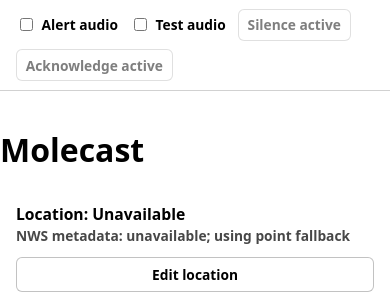
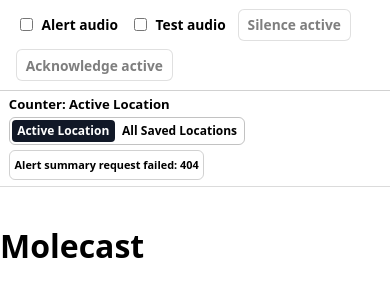
Before and after one commit to Hawcelison/molecast, a Python web app: template backend/app/templates/dashboard.html in a window 390 px wide. Shown: the top 300 px of the page. Run offline with Jinja, Linux system fonts and the light colour scheme; the template is opened without the code that fills it: most values are stand-ins (such as "Sample title", 1, 10 or a date in 2020); some libraries are stand-ins or nearby versions.

Commit message:
Add scoped alert counter UI

```diff
--- a/backend/app/constants.py
+++ b/backend/app/constants.py
@@ -2,7 +2,7 @@
 
 APP_NAME = "Molecast"
 # Default only. Runtime version is read through Settings.app_version from APP_VERSION.
-APP_VERSION = "0.7.2"
+APP_VERSION = "0.7.3"
 APP_VERSION_ENV_VAR = "APP_VERSION"
 APP_VERSION_SCHEME = "semver"
 CHANGELOG_FILE_NAME = "CHANGELOG.md"
@@ -22,12 +22,12 @@ DEFAULT_LOCATION_ZOOM = 9
 WEATHER_REFRESH_SECONDS = 900
 ALERT_REFRESH_SECONDS = 60
 NWS_ACTIVE_ALERTS_URL = "https://api.weather.gov/alerts/active"
-NWS_USER_AGENT = "Molecast/0.7.2"
+NWS_USER_AGENT = "Molecast/0.7.3"
 GEOCODER_PROVIDER = "census"
 CENSUS_GEOCODER_BASE_URL = "https://geocoding.geo.census.gov/geocoder"
 CENSUS_GEOCODER_BENCHMARK = "Public_AR_Current"
 GEOCODER_TIMEOUT_SECONDS = 5
-GEOCODER_USER_AGENT = "Molecast/0.7.2"
+GEOCODER_USER_AGENT = "Molecast/0.7.3"
 TEST_ALERTS_FILE = "test/alerts_test.json"
 LOG_RETENTION_DAYS = 7
 LOG_LEVEL = "INFO"
--- a/backend/app/static/css/app.css
+++ b/backend/app/static/css/app.css
@@ -26,6 +26,7 @@ table {
 }
 
 #dashboard > .alert-controls,
+#dashboard > .alert-summary,
 #dashboard > .alert-banner-container {
   position: relative;
   z-index: 10;
@@ -135,6 +136,112 @@ table {
 .alert-control-button:disabled {
   cursor: not-allowed;
   opacity: 0.5;
+}
+
+.alert-summary {
+  border-bottom: 1px solid color-mix(in srgb, currentColor 14%, transparent);
+  box-sizing: border-box;
+  display: grid;
+  gap: 0.5rem;
+  padding: 0.55rem 1rem;
+  width: 100%;
+}
+
+.alert-summary__header {
+  align-items: center;
+  display: flex;
+  flex-wrap: wrap;
+  gap: 0.5rem 0.75rem;
+  justify-content: space-between;
+}
+
+.alert-summary__scope-label {
+  font-size: 0.88rem;
+  line-height: 1.2;
+}
+
+.alert-summary__scope-selector {
+  align-items: center;
+  border: 1px solid color-mix(in srgb, currentColor 24%, transparent);
+  border-radius: 6px;
+  display: inline-flex;
+  flex-wrap: wrap;
+  gap: 0.2rem;
+  padding: 0.18rem;
+}
+
+.alert-summary__scope-button {
+  background: transparent;
+  border: 0;
+  border-radius: 4px;
+  color: inherit;
+  cursor: pointer;
+  font: inherit;
+  font-size: 0.82rem;
+  font-weight: 800;
+  line-height: 1.2;
+  padding: 0.34rem 0.48rem;
+}
+
+.alert-summary__scope-button.is-selected {
+  background: #111827;
+  color: #ffffff;
+}
+
+.alert-summary__body {
+  align-items: center;
+  display: flex;
+  flex-wrap: wrap;
+  gap: 0.4rem;
+}
+
+.alert-summary__chip,
+.alert-summary__note,
+.alert-summary__partial,
+.alert-summary__empty {
+  align-items: center;
+  border: 1px solid color-mix(in srgb, currentColor 18%, transparent);
+  border-radius: 6px;
+  display: inline-flex;
+  gap: 0.34rem;
+  line-height: 1.15;
+  min-height: 1.85rem;
+  padding: 0.3rem 0.48rem;
+}
+
+.alert-summary__chip-label {
+  font-size: 0.72rem;
+  font-weight: 800;
+  opacity: 0.78;
+  text-transform: uppercase;
+  white-space: nowrap;
+}
+
+.alert-summary__chip-value {
+  font-size: 0.9rem;
+  font-weight: 900;
+  overflow-wrap: anywhere;
+}
+
+.alert-summary__chip--highest {
+  --summary-accent: #2563eb;
+  --summary-fg: #ffffff;
+  background: var(--summary-accent);
+  border-color: color-mix(in srgb, var(--summary-fg) 36%, transparent);
+  color: var(--summary-fg);
+}
+
+.alert-summary__note,
+.alert-summary__partial,
+.alert-summary__empty {
+  font-size: 0.82rem;
+  font-weight: 800;
+}
+
+.alert-summary__partial {
+  background: #fef3c7;
+  border-color: #f59e0b;
+  color: #78350f;
 }
 
 .alert-banner {
@@ -1607,6 +1714,47 @@ button.is-active {
 }
 
 @media (max-width: 900px) {
+  .alert-summary {
+    gap: 0.32rem;
+    padding: 0.38rem 0.55rem;
+  }
+
+  .alert-summary__header,
+  .alert-summary__body {
+    gap: 0.28rem;
+  }
+
+  .alert-summary__scope-label,
+  .alert-summary__chip-value {
+    font-size: 0.82rem;
+  }
+
+  .alert-summary__scope-selector {
+    gap: 0.12rem;
+    padding: 0.12rem;
+  }
+
+  .alert-summary__scope-button {
+    font-size: 0.75rem;
+    padding: 0.24rem 0.34rem;
+  }
+
+  .alert-summary__chip,
+  .alert-summary__note,
+  .alert-summary__partial,
+  .alert-summary__empty {
+    gap: 0.22rem;
+    min-height: 1.35rem;
+    padding: 0.18rem 0.3rem;
+  }
+
+  .alert-summary__chip-label,
+  .alert-summary__note,
+  .alert-summary__partial,
+  .alert-summary__empty {
+    font-size: 0.68rem;
+  }
+
   .editor-header,
   .editor-status,
   .editor-grid,
--- a/backend/app/static/js/app.js
+++ b/backend/app/static/js/app.js
@@ -84,13 +84,15 @@
   async function loadAlerts() {
     const alertList = document.getElementById("alerts-list");
     const bannerContainer = document.getElementById("alert-banner-container");
-    if (!alertList && !bannerContainer) {
+    const summaryContainer = document.getElementById("alert-summary-counter");
+    if (!alertList && !bannerContainer && !summaryContainer) {
       return;
     }
 
     try {
       const result = await window.MolecastAlertsApi.fetchActiveAlerts();
       window.MolecastAlertBanners.render(bannerContainer, result.alerts);
+      window.MolecastAlertSummary?.refresh();
       document.dispatchEvent(new CustomEvent("molecast:alerts-updated", {
         detail: { alerts: result.alerts },
       }));
@@ -103,6 +105,7 @@
       document.dispatchEvent(new CustomEvent("molecast:alerts-updated", {
         detail: { alerts: [] },
       }));
+      window.MolecastAlertSummary?.refresh();
       window.MOLECAST_ALERT_MAP?.renderAlerts([]);
       resetAlertViews(alertList, bannerContainer);
     }
@@ -112,5 +115,8 @@
     refreshAlerts: loadAlerts,
   };
 
-  document.addEventListener("DOMContentLoaded", loadAlerts);
+  document.addEventListener("DOMContentLoaded", function () {
+    window.MolecastAlertSummary?.init();
+    loadAlerts();
+  });
 })();
--- /dev/null
+++ b/backend/app/static/js/modules/alert-summary.js
@@ -0,0 +1,198 @@
+(function (global) {
+  const SCOPES = {
+    active: "Active Location",
+    saved: "All Saved Locations",
+  };
+
+  let currentScope = "active";
+  let lastSummary = null;
+  let initialized = false;
+
+  function createElement(tagName, className, text) {
+    const element = document.createElement(tagName);
+    if (className) {
+      element.className = className;
+    }
+    if (text !== undefined && text !== null) {
+      element.textContent = String(text);
+    }
+    return element;
+  }
+
+  function container() {
+    return document.getElementById("alert-summary-counter");
+  }
+
+  function getStoredScope() {
+    const settings = global.MolecastSettingsStore?.getSettings?.() || {};
+    return settings.alertCounterScope === "saved" ? "saved" : "active";
+  }
+
+  function setStoredScope(scope) {
+    if (global.MolecastSettingsStore?.setAlertCounterScope) {
+      global.MolecastSettingsStore.setAlertCounterScope(scope);
+    }
+  }
+
+  function init() {
+    if (initialized || !container()) {
+      return;
+    }
+    initialized = true;
+    currentScope = getStoredScope();
+    renderLoading();
+  }
+
+  function renderLoading() {
+    const root = container();
+    if (!root) {
+      return;
+    }
+    root.replaceChildren(
+      renderHeader(),
+      createElement("div", "alert-summary__body", "Loading alert counter")
+    );
+  }
+
+  function renderError(message) {
+    const root = container();
+    if (!root) {
+      return;
+    }
+    const body = createElement("div", "alert-summary__body");
+    body.append(createElement("span", "alert-summary__empty", message || "Alert counter unavailable"));
+    root.replaceChildren(renderHeader(), body);
+  }
+
+  function renderHeader() {
+    const header = createElement("div", "alert-summary__header");
+    const label = createElement("strong", "alert-summary__scope-label", `Counter: ${SCOPES[currentScope]}`);
+    const selector = createElement("div", "alert-summary__scope-selector");
+    selector.setAttribute("aria-label", "Alert counter scope");
+
+    Object.entries(SCOPES).forEach(function ([scope, text]) {
+      const button = createElement("button", "alert-summary__scope-button", text);
+      button.type = "button";
+      button.dataset.scope = scope;
+      button.setAttribute("aria-pressed", scope === currentScope ? "true" : "false");
+      if (scope === currentScope) {
+        button.classList.add("is-selected");
+      }
+      button.addEventListener("click", function () {
+        if (currentScope === scope) {
+          return;
+        }
+        setScope(scope);
+      });
+      selector.append(button);
+    });
+
+    header.append(label, selector);
+    return header;
+  }
+
+  async function setScope(scope) {
+    currentScope = scope === "saved" ? "saved" : "active";
+    setStoredScope(currentScope);
+    renderLoading();
+    await refresh();
+  }
+
+  async function refresh() {
+    init();
+    if (!container() || !global.MolecastAlertsApi?.fetchAlertSummary) {
+      return null;
+    }
+    try {
+      const summary = await global.MolecastAlertsApi.fetchAlertSummary(currentScope);
+      lastSummary = summary;
+      renderSummary(summary);
+      return summary;
+    } catch (error) {
+      renderError(error.message || "Alert counter unavailable");
+      return null;
+    }
+  }
+
+  function renderSummary(summary) {
+    const root = container();
+    if (!root) {
+      return;
+    }
+    const body = createElement("div", "alert-summary__body");
+    const total = Number(summary?.total) || 0;
+    body.append(
+      metricChip("Total", total),
+      metricChip("Warnings", summary?.warning_count),
+      metricChip("Watches", summary?.watch_count),
+      metricChip("Advisories", summary?.advisory_count),
+      metricChip("Other", summary?.other_count)
+    );
+
+    if (total > 0 && summary?.highest_alert) {
+      body.append(highestAlertChip(summary.highest_alert));
+    } else {
+      body.append(createElement("span", "alert-summary__empty", `No alerts for ${SCOPES[currentScope]}`));
+    }
+
+    const affectedCount = Number(summary?.affected_location_count);
+    if (currentScope === "saved" && Number.isFinite(affectedCount)) {
+      body.append(createElement("span", "alert-summary__note", `${affectedCount} ${affectedCount === 1 ? "location" : "locations"} affected`));
+    }
+
+    if (summary?.partial) {
+      body.append(createElement("span", "alert-summary__partial", "Partial data"));
+    }
+
+    root.replaceChildren(renderHeader(), body);
+  }
+
+  function metricChip(label, value) {
+    const chip = createElement("span", "alert-summary__chip");
+    chip.append(
+      createElement("span", "alert-summary__chip-label", label),
+      createElement("strong", "alert-summary__chip-value", Number(value) || 0)
+    );
+    return chip;
+  }
+
+  function highestAlertChip(alert) {
+    const chip = createElement("span", "alert-summary__chip alert-summary__chip--highest");
+    const color = validHex(alert.color_hex) ? alert.color_hex : "#2563eb";
+    chip.style.setProperty("--summary-accent", color);
+    chip.style.setProperty("--summary-fg", textColorForHex(color));
+    const source = String(alert.source || "").toLowerCase() === "test" ? "TEST: " : "";
+    chip.append(
+      createElement("span", "alert-summary__chip-label", "Highest"),
+      createElement("strong", "alert-summary__chip-value", `${source}${alert.event || alert.id || "Alert"}`)
+    );
+    return chip;
+  }
+
+  function validHex(value) {
+    return typeof value === "string" && /^#[0-9a-fA-F]{6}$/.test(value);
+  }
+
+  function textColorForHex(hex) {
+    if (!validHex(hex)) {
+      return "#ffffff";
+    }
+    const r = parseInt(hex.slice(1, 3), 16);
+    const g = parseInt(hex.slice(3, 5), 16);
+    const b = parseInt(hex.slice(5, 7), 16);
+    const luminance = (0.2126 * r + 0.7152 * g + 0.0722 * b) / 255;
+    return luminance > 0.58 ? "#111827" : "#ffffff";
+  }
+
+  global.MolecastAlertSummary = {
+    currentScope: function () {
+      return currentScope;
+    },
+    init,
+    lastSummary: function () {
+      return lastSummary;
+    },
+    refresh,
+    setScope,
+  };
+})(window);
--- a/backend/app/static/js/modules/alerts-api.js
+++ b/backend/app/static/js/modules/alerts-api.js
@@ -1,5 +1,6 @@
 (function (global) {
   const ALERTS_ENDPOINT = "/api/alerts/active";
+  const ALERT_SUMMARY_ENDPOINT = "/api/alerts/summary";
   const DEFAULT_REFRESH_SECONDS = 60;
 
   async function fetchActiveAlerts() {
@@ -15,8 +16,18 @@
     };
   }
 
+  async function fetchAlertSummary(scope) {
+    const normalizedScope = scope === "saved" ? "saved" : "active";
+    const response = await global.fetch(`${ALERT_SUMMARY_ENDPOINT}?scope=${encodeURIComponent(normalizedScope)}`);
+    if (!response.ok) {
+      throw new Error(`Alert summary request failed: ${response.status}`);
+    }
+    return response.json();
+  }
+
   global.MolecastAlertsApi = {
     DEFAULT_REFRESH_SECONDS,
     fetchActiveAlerts,
+    fetchAlertSummary,
   };
 })(window);
--- a/backend/app/static/js/modules/settings-store.js
+++ b/backend/app/static/js/modules/settings-store.js
@@ -3,6 +3,7 @@
   const DEFAULT_SETTINGS = Object.freeze({
     alertAudioEnabled: false,
     testAudioEnabled: false,
+    alertCounterScope: "active",
     flashingDisabled: true,
     silencedAlertIds: [],
     acknowledgedAlertIds: [],
@@ -31,6 +32,7 @@
     return {
       alertAudioEnabled: Boolean(settings.alertAudioEnabled),
       testAudioEnabled: Boolean(settings.testAudioEnabled),
+      alertCounterScope: normalizeAlertCounterScope(settings.alertCounterScope),
       flashingDisabled: true,
       silencedAlertIds: normalizeIdArray(settings.silencedAlertIds),
       acknowledgedAlertIds: normalizeIdArray(settings.acknowledgedAlertIds),
@@ -44,6 +46,10 @@
         return typeof item === "string" && item.trim();
       }))]
       : [];
+  }
+
+  function normalizeAlertCounterScope(value) {
+    return value === "saved" ? "saved" : "active";
   }
 
   function saveSettings() {
@@ -74,6 +80,10 @@
 
   function setTestAudioEnabled(enabled) {
     return updateSettings({ testAudioEnabled: Boolean(enabled) });
+  }
+
+  function setAlertCounterScope(scope) {
+    return updateSettings({ alertCounterScope: normalizeAlertCounterScope(scope) });
   }
 
   function setFlashingDisabled(_disabled) {
@@ -170,6 +180,7 @@
     markAlertsRead,
     prefersReducedMotion,
     setAlertAudioEnabled,
+    setAlertCounterScope,
     setFlashingDisabled,
     setTestAudioEnabled,
     silenceAlert,
--- a/backend/app/templates/base.html
+++ b/backend/app/templates/base.html
@@ -6,7 +6,7 @@
     <title>Molecast</title>
     <link rel="icon" href="data:,">
     <link href="https://api.mapbox.com/mapbox-gl-js/v3.10.0/mapbox-gl.css" rel="stylesheet">
-    <link rel="stylesheet" href="/static/css/app.css?v=saved-location-rename-edit-20260503">
+    <link rel="stylesheet" href="/static/css/app.css?v=alert-summary-scope-20260504">
     <script src="https://unpkg.com/htmx.org@1.9.12" defer></script>
     <script src="https://api.mapbox.com/mapbox-gl-js/v3.10.0/mapbox-gl.js" defer></script>
     {% block frontend_config %}{% endblock %}
@@ -16,7 +16,7 @@
     <script src="/static/js/county-boundaries.js" defer></script>
     <script src="/static/js/radar.js?v=rainviewer-z7-overzoom-20260429" defer></script>
     <script src="/static/js/alert-map.js?v=alert-map-focus-20260429" defer></script>
-    <script src="/static/js/app.js" defer></script>
+    <script src="/static/js/app.js?v=alert-summary-scope-20260504" defer></script>
     {% block page_scripts %}{% endblock %}
   </head>
   <body>
--- a/backend/app/templates/dashboard.html
+++ b/backend/app/templates/dashboard.html
@@ -7,17 +7,19 @@
 {% endblock %}
 
 {% block page_scripts %}
-<script src="/static/js/modules/settings-store.js?v=alert-ui-20260501b" defer></script>
-<script src="/static/js/modules/alerts-api.js?v=alert-ui-20260501b" defer></script>
+<script src="/static/js/modules/settings-store.js?v=alert-summary-scope-20260504" defer></script>
+<script src="/static/js/modules/alerts-api.js?v=alert-summary-scope-20260504" defer></script>
 <script src="/static/js/modules/alert-icons.js?v=alert-ui-20260501b" defer></script>
 <script src="/static/js/modules/alert-audio.js?v=alert-ui-20260501b" defer></script>
 <script src="/static/js/modules/alert-banners.js?v=alert-ui-20260501b" defer></script>
+<script src="/static/js/modules/alert-summary.js?v=alert-summary-scope-20260504" defer></script>
 <script src="/static/js/location-editor.js?v=saved-location-rename-edit-20260503" defer></script>
 {% endblock %}
 
 {% block content %}
 <main id="dashboard">
   <div id="alert-controls" class="alert-controls" aria-label="Alert controls"></div>
+  <section id="alert-summary-counter" class="alert-summary" aria-label="Alert counter" aria-live="polite"></section>
   <div id="alert-banner-container" class="alert-banner-container" role="list" aria-live="polite"></div>
   <h1>Molecast</h1>
   <section class="location-panel" aria-labelledby="active-location-display">
--- a/docker/docker-compose.yml
+++ b/docker/docker-compose.yml
@@ -11,7 +11,7 @@ services:
       - "5000:5000"
     environment:
       APP_NAME: ${APP_NAME:-Molecast}
-      APP_VERSION: ${APP_VERSION:-0.7.2}
+      APP_VERSION: ${APP_VERSION:-0.7.3}
       APP_ENV: ${APP_ENV:-local}
       DATA_DIR: ${DATA_DIR:-/app/data}
       DATABASE_URL: ${DATABASE_URL:-sqlite:////app/data/molecast.sqlite3}
```
Also changed, not shown: CHANGELOG.md, 2 other files.
